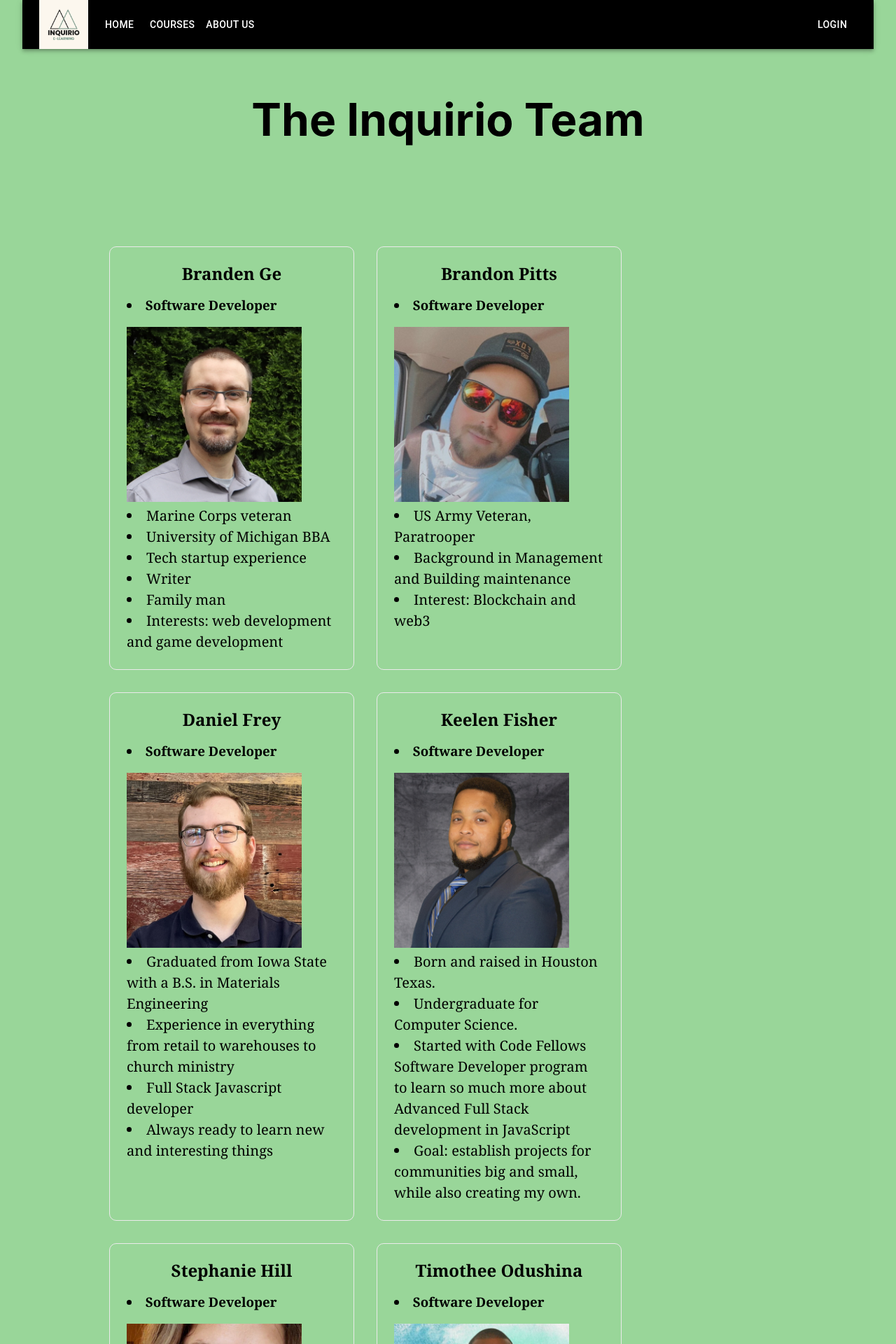
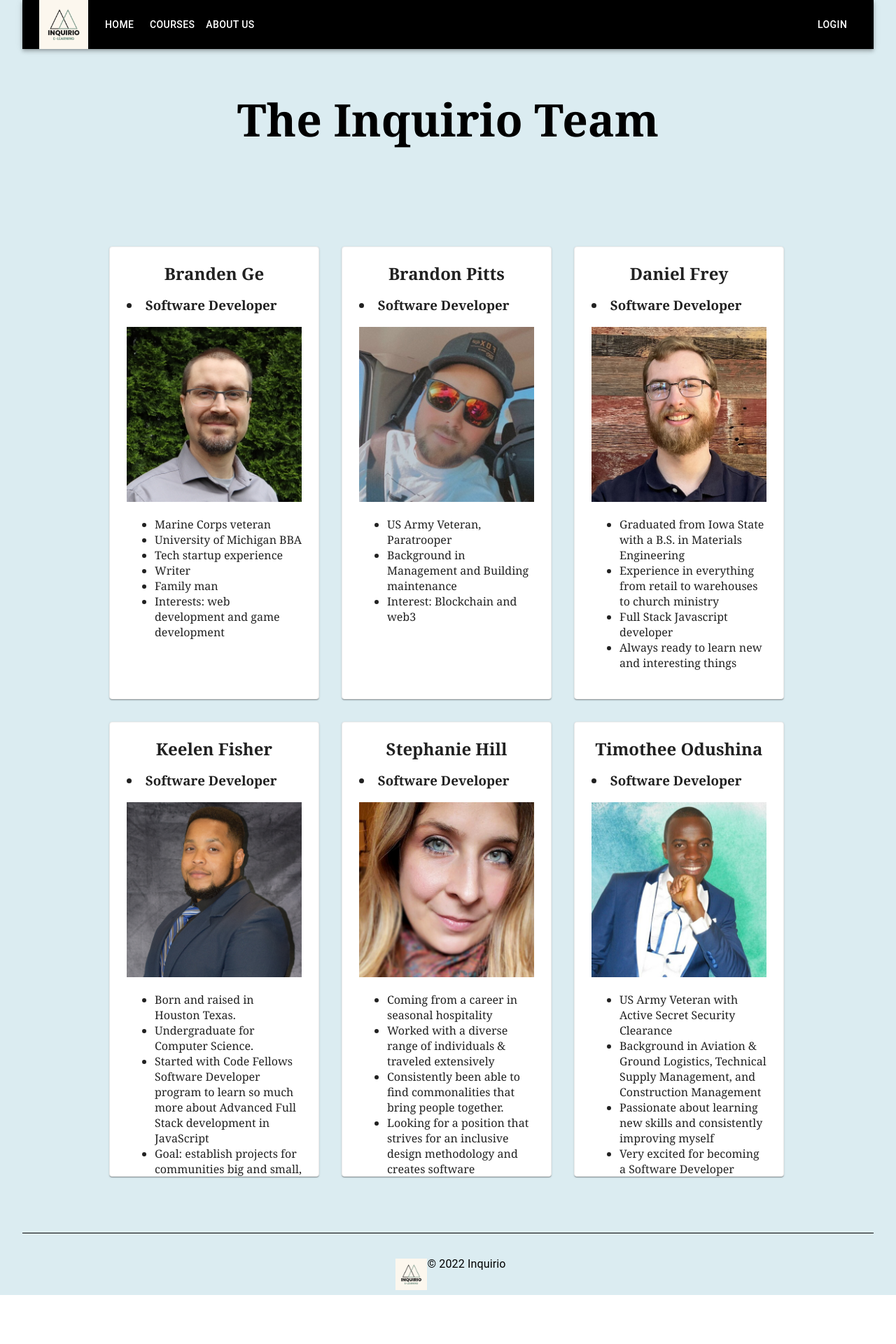
Before and after one commit to inquirio/inquirio, a Next.js app: page /about-us in a window 1280 px wide. Shown: the top 1920 px of the page at 70% size. After the commit the page ends 1850 px from the top, so only its background shows below. Built offline with nearby package versions, Linux system fonts and the light colour scheme; no server answers.

Commit message:
about us redesigned and footer changed

```diff
--- a/pages/about-us.js
+++ b/pages/about-us.js
@@ -1,6 +1,6 @@
 import Head from 'next/head'
 import Link from 'next/link'
-import { Toolbar } from '@mui/material';
+import { Toolbar, Card, Typography } from '@mui/material';
 import Navbar from '../Components/Navbar/navbar';
 import Image from 'next/image'
 import styles from '../styles/About.module.css'
@@ -30,94 +30,95 @@ export default function Home() {
 
         <div className={styles.grid}>
 
-          <a href="https://www.linkedin.com/in/branden-ge/" className={styles.card}>
+          <Card href="https://www.linkedin.com/in/branden-ge/" className={styles.card}>
             <h2 className={styles.title} >Branden Ge</h2 >
             <h3><li>Software Developer</li></h3>
             <Image
               src='/Branden.jpg' alt='gene' width={250} height={250} />
-            <p>
+            <ul>
               <li>Marine Corps veteran</li>
               <li>University of Michigan BBA</li>
               <li>Tech startup experience</li>
               <li>Writer</li>
               <li>Family man</li>
               <li>Interests: web development and game development</li>
-            </p>
-          </a>
+            </ul>
+          </Card>
 
-          <a href="https://www.linkedin.com/in/brandomoki/" className={styles.card}>
+          <Card href="https://www.linkedin.com/in/brandomoki/" className={styles.card}>
             <h2 className={styles.title} >Brandon Pitts</h2>
             <h3><li>Software Developer</li></h3>
             <Image
               src='/Brandon.jpg' alt='gene' width={250} height={250} />
-            <p>
+            <ul>
               <li>US Army Veteran, Paratrooper </li>
               <li>Background in Management and Building maintenance</li>
               <li>Interest: Blockchain and web3 </li>
-            </p>
-          </a>
+            </ul>
+          </Card>
 
-          <a href="https://www.linkedin.com/in/dsfrey/" className={styles.card}>
+          <Card href="https://www.linkedin.com/in/dsfrey/" className={styles.card}>
             <h2 className={styles.title} >Daniel Frey</h2>
             <h3><li>Software Developer</li></h3>
             <Image
               src='/Daniel.jpg' alt='gene' width={250} height={250} />
-            <p>
+            <ul>
               <li>Graduated from Iowa State with a B.S. in Materials Engineering</li>
               <li>Experience in everything from retail to warehouses to church ministry</li>
               <li>Full Stack Javascript developer</li>
               <li>Always ready to learn new and interesting things</li>
-            </p>
-          </a>
+            </ul>
+          </Card>
 
-          <a href="https://www.linkedin.com/in/keelen-fisher-b63766148/" className={styles.card}>
+          <Card href="https://www.linkedin.com/in/keelen-fisher-b63766148/" className={styles.card}>
             <h2 className={styles.title} >Keelen Fisher</h2>
             <h3><li>Software Developer</li></h3>
             <Image
               src='/Keelen.jpg' alt='gene' width={250} height={250} />
-            <p>
+            <ul>
               <li>Born and raised in Houston Texas. </li>
               <li>Undergraduate for Computer Science.</li>
               <li>Started with Code Fellows Software Developer program to learn so much more about Advanced Full Stack development in JavaScript </li>
               <li>Goal: establish projects for communities big and small, while also creating my own. </li>
-            </p>
-          </a>
+            </ul>
+          </Card>
 
-          <a href="https://www.linkedin.com/in/stephnihill/" className={styles.card}>
+          <Card href="https://www.linkedin.com/in/stephnihill/" className={styles.card}>
             <h2 className={styles.title} >Stephanie Hill</h2>
             <h3><li>Software Developer</li></h3>
             <Image
               src='/Stephanie.jpg' alt='gene' width={250} height={250} />
-            <p>
+            <ul>
               <li>Coming from a career in seasonal hospitality</li>
               <li>Worked with a diverse range of individuals & traveled extensively </li>
               <li>Consistently been able to find commonalities that bring people together.</li>
               <li>Looking for a position that strives for an inclusive design methodology and creates software environments that can be meaningfully used by as many people as possible.</li>
-            </p>
-          </a>
+            </ul>
+          </Card>
 
-          <a href="https://www.linkedin.com/in/hsp20tim/" className={styles.card}>
+          <Card href="https://www.linkedin.com/in/hsp20tim/" className={styles.card}>
             <h2 className={styles.title} >Timothee Odushina</h2>
             <h3><li>Software Developer</li></h3>
             <Image
               src='/Timothee.jpg' alt='gene' width={250} height={250} />
-            <p>
+            <ul>
               <li>US Army Veteran with Active Secret Security Clearance</li>
               <li>Background in Aviation & Ground Logistics, Technical Supply Management, and Construction Management</li>
               <li>Passionate about learning new skills and consistently  improving myself</li>
               <li>Very excited for becoming a Software Developer</li>
-            </p>
-          </a>
+            </ul>
+          </Card>
         </div>
       </main>
 
-      <footer className={styles.footer}>
-        <a
-          href="https://vercel.com?utm_source=create-next-app&utm_medium=default-template&utm_campaign=create-next-app"
-          target="_blank"
-          rel="noopener noreferrer"
-        >
-        </a>
+      <footer className={styles.footer} align="right">
+          <span className={styles.logo}>
+            <Image src="/logo6.png" alt="Code Fellows Logo" width={45} height={45} />
+          </span>
+          <Typography >
+        &copy; 2022 Inquirio
+        </Typography>
+
       </footer>
     </div>
   )
--- a/styles/About.module.css
+++ b/styles/About.module.css
@@ -1,6 +1,6 @@
 .container {
   padding: 0 2rem;
-  background: #99d699
+  background: #dbecf1;
 }
 
 .main {
@@ -11,15 +11,19 @@
   flex-direction: column;
   justify-content: center;
   align-items: center;
+  box-sizing: border-box;
+  font-family: Cambria, Cochin, Georgia, Times, 'Times New Roman', serif;
 }
+
 
 .footer {
   display: flex;
   flex: 1;
   padding: 2rem 0;
-  border-top: 1px solid #eaeaea;
+  border-top: 1px solid #000000;
   justify-content: center;
   align-items: center;
+
 }
 
 .footer a {
@@ -101,6 +105,8 @@
   justify-content: stretch;
   flex-wrap: wrap;
   max-width: 1000px;
+  /* flex-direction: row; */
+
 }
 
 .card {
@@ -113,7 +119,8 @@
   border-radius: 10px;
   transition: color 0.15s ease, border-color 0.15s ease;
   font-family:Cambria, Cochin, Georgia, Times, 'Times New Roman', serif;
-  max-width: 300px;
+  max-width: 250px;
+  max-height: 600px;
 }
 
 .card:hover,
--- a/styles/Courses.module.css
+++ b/styles/Courses.module.css
@@ -9,6 +9,7 @@
   padding: 5%;
   padding-left: 12%;
   padding-right: 12%;
+  background: #dbecf1;
 }
 
 /* .searchForm {
--- a/styles/Home.module.css
+++ b/styles/Home.module.css
@@ -1,6 +1,6 @@
 .container {
   padding: 0 2rem;
-  background: #99d699;
+  background: #dbecf1;
 }
 
 .main {
@@ -19,10 +19,10 @@
   display: flex;
   flex: 1;
   padding: 2rem 0;
-  border-top: 1px solid #eaeaea;
+  border-top: 1px solid #030303;
   justify-content: center;
   align-items: center;
-  background: #99d699;
+
 }
 
 .footer a {
--- a/styles/globals.css
+++ b/styles/globals.css
@@ -20,6 +20,6 @@ a {
   }
   body {
     color: #000000;
-    background: #dbecf1;
+    background: #a2d3e2;
   }
 }
```
Also changed, not shown: pages/courses.js (+7 -0 lines), pages/index.js (+8 -12 lines).
